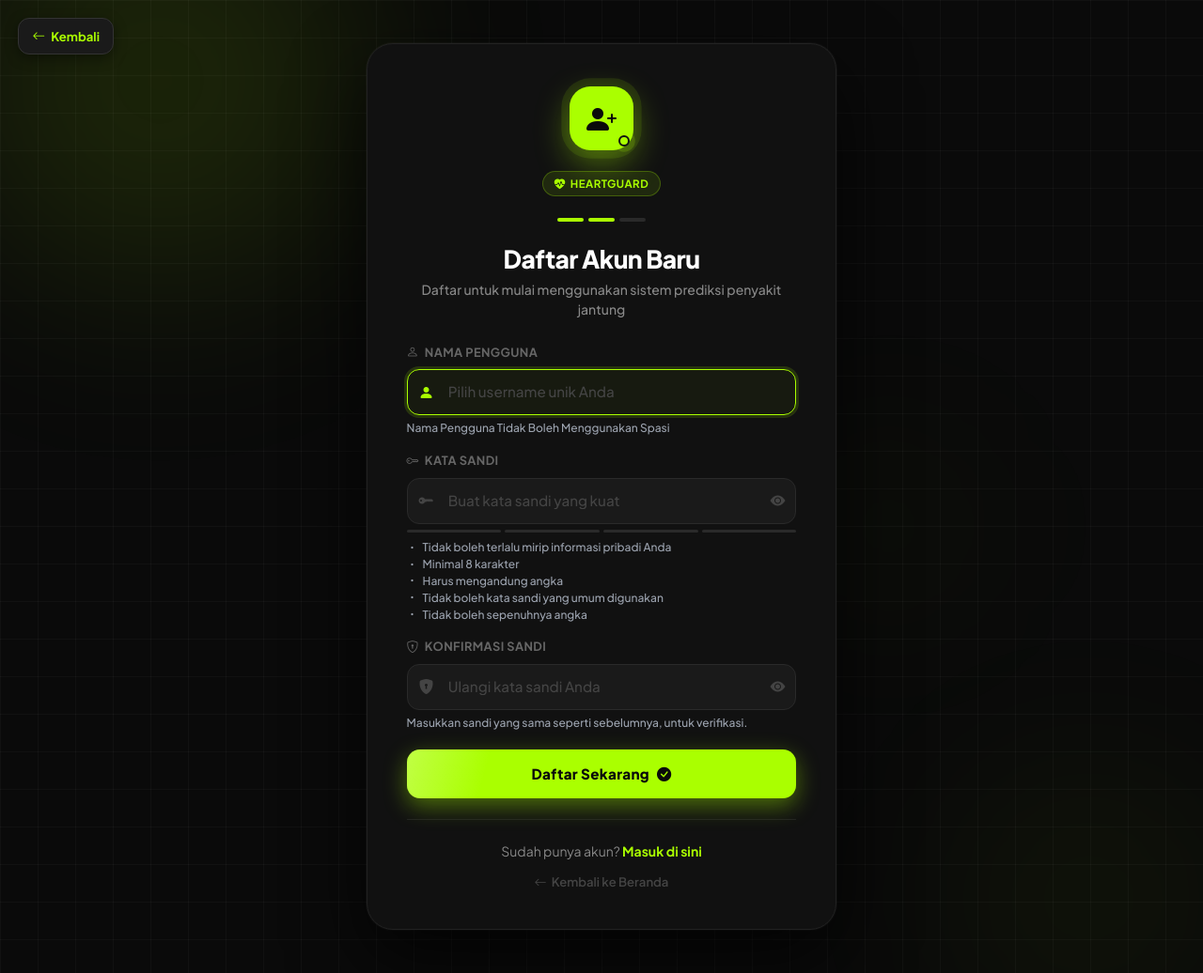
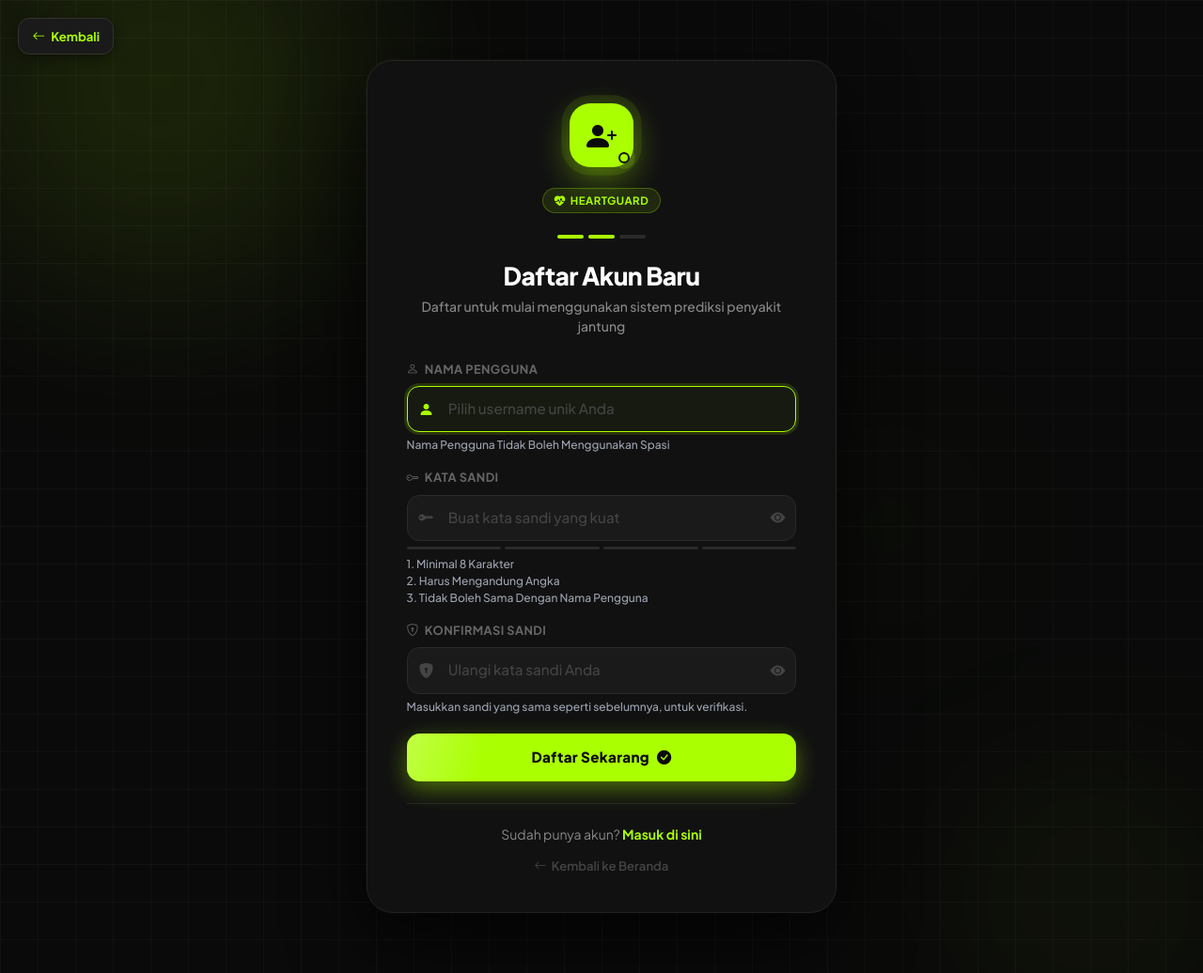
Before and after one commit to SofyanBaharudinnn/heart-disease-prediction, a Django app: page /register/ in a window 1280 px wide. Shown: the whole page at 94% size. Run offline with Django 4.2, Linux system fonts and the light colour scheme.

Commit message:
style: replace password help text list with three numbered items

```diff
--- a/heart_disease/templates/heart_disease/register.html
+++ b/heart_disease/templates/heart_disease/register.html
@@ -537,11 +537,9 @@
               <div class="strength-seg" id="seg4"></div>
             </div>
             <div class="field-help mt-2">
-              <div class="help-item"><i class="bi bi-dot"></i> {% if current_lang == 'en' %}Cannot be too similar to your personal information{% else %}Tidak boleh terlalu mirip informasi pribadi Anda{% endif %}</div>
-              <div class="help-item"><i class="bi bi-dot"></i> {% if current_lang == 'en' %}At least 8 characters{% else %}Minimal 8 karakter{% endif %}</div>
-              <div class="help-item"><i class="bi bi-dot"></i> {% if current_lang == 'en' %}Must contain numbers{% else %}Harus mengandung angka{% endif %}</div>
-              <div class="help-item"><i class="bi bi-dot"></i> {% if current_lang == 'en' %}Cannot be a commonly used password{% else %}Tidak boleh kata sandi yang umum digunakan{% endif %}</div>
-              <div class="help-item"><i class="bi bi-dot"></i> {% if current_lang == 'en' %}Cannot be entirely numeric{% else %}Tidak boleh sepenuhnya angka{% endif %}</div>
+              <div class="help-item">{% if current_lang == 'en' %}1. At least 8 Characters{% else %}1. Minimal 8 Karakter{% endif %}</div>
+              <div class="help-item">{% if current_lang == 'en' %}2. Must Contain Numbers{% else %}2. Harus Mengandung Angka{% endif %}</div>
+              <div class="help-item">{% if current_lang == 'en' %}3. Cannot Be the Same as Username{% else %}3. Tidak Boleh Sama Dengan Nama Pengguna{% endif %}</div>
             </div>
           </div>
 
```
